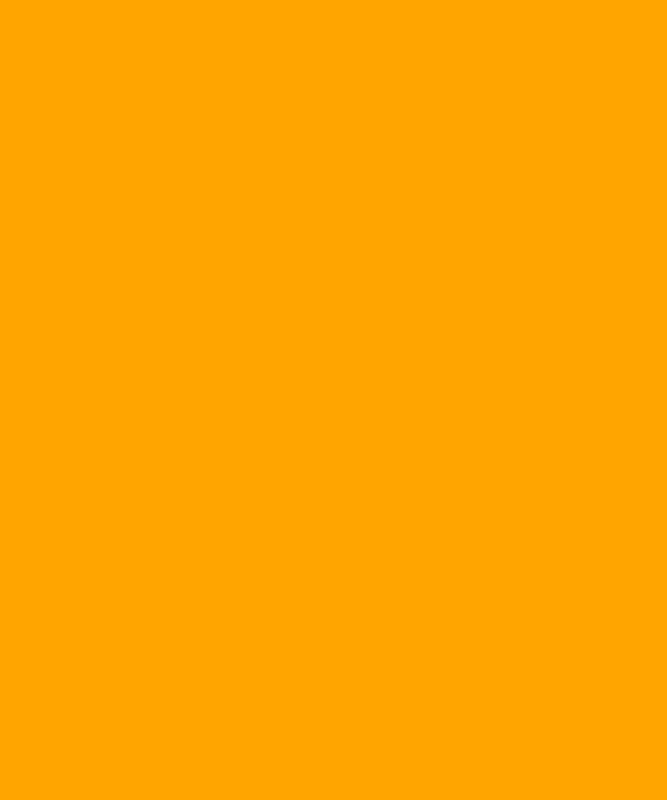
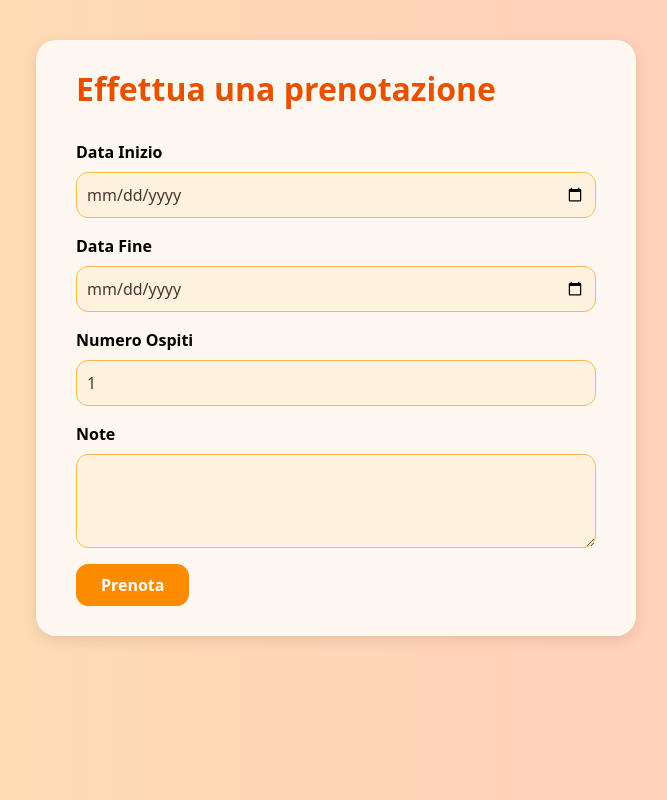
Before and after one commit to SalvatoreGianquinto/MindWander-FE, a React (Vite) app: page /prenota/1 in a window 1280 px wide. Before the commit this address had no page. Shown: the whole page, without its empty margins (304-971 px from the left). Built offline with nearby package versions, Linux system fonts and the light colour scheme.

Commit message:
pagina prenotazione e stile

```diff
--- a/src/App.jsx
+++ b/src/App.jsx
@@ -9,6 +9,7 @@ import CreaItinerarioPage from "./components/CreaItinerarioPage"
 import AutomaticItinerarioPage from "./components/AutomaticItinerarioPage"
 import StrutturaDettaglio from "./components/StruttureDettaglio"
 import NuovaRecensionePage from "./components/NuovaRecensionePage"
+import PrenotaPage from "./components/PrenotaStrutture"
 
 function App() {
   return (
@@ -18,6 +19,7 @@ function App() {
       <Route path="/login" element={<LoginPage />} />
       <Route path="/strutture" element={<StruttureList />} />
       <Route path="/strutture/:id" element={<StrutturaDettaglio />} />
+      <Route path="/prenota/:strutturaId" element={<PrenotaPage />} />
       <Route path="/recensioni/nuova/:id" element={<NuovaRecensionePage />} />
       <Route path="/itineraries" element={<AutomaticItinerarioPage />} />
       <Route path="/itineraries/create" element={<CreaItinerarioPage />} />
--- /dev/null
+++ b/src/components/PrenotaStrutture.jsx
@@ -0,0 +1,121 @@
+import React, { useState } from "react"
+import { useParams, useNavigate } from "react-router-dom"
+import axios from "axios"
+import "../styles/PrenotaPage.css"
+
+const PrenotaPage = () => {
+  const { strutturaId } = useParams()
+  const navigate = useNavigate()
+
+  const [form, setForm] = useState({
+    dataInizio: "",
+    dataFine: "",
+    numeroOspiti: 1,
+    note: "",
+  })
+
+  const [loading, setLoading] = useState(false)
+  const [error, setError] = useState(null)
+
+  const handleChange = (e) => {
+    const { name, value } = e.target
+    setForm((prev) => ({ ...prev, [name]: value }))
+  }
+
+  const handleSubmit = async (e) => {
+    e.preventDefault()
+    setLoading(true)
+    setError(null)
+
+    try {
+      await axios.post("/prenotazioni", {
+        strutturaId,
+        dataInizio: form.dataInizio,
+        dataFine: form.dataFine,
+        numeroOspiti: Number(form.numeroOspiti),
+        note: form.note,
+      })
+      navigate("/prenotazioni/miei")
+    } catch (err) {
+      setError(err.response?.data?.message || "Errore nella prenotazione")
+    } finally {
+      setLoading(false)
+    }
+  }
+
+  return (
+    <div className="prenotazione-wrapper">
+      <div className="prenotazione-card">
+        <h2 className="card-title">Effettua una prenotazione</h2>
+        {error && <div className="alert alert-danger">{error}</div>}
+        <form onSubmit={handleSubmit}>
+          <div className="mb-3">
+            <label htmlFor="dataInizio" className="form-label text-black">
+              Data Inizio
+            </label>
+            <input
+              type="date"
+              id="dataInizio"
+              name="dataInizio"
+              className="form-control"
+              value={form.dataInizio}
+              onChange={handleChange}
+              required
+            />
+          </div>
+
+          <div className="mb-3">
+            <label htmlFor="dataFine" className="form-label text-black">
+              Data Fine
+            </label>
+            <input
+              type="date"
+              id="dataFine"
+              name="dataFine"
+              className="form-control"
+              value={form.dataFine}
+              onChange={handleChange}
+              required
+            />
+          </div>
+
+          <div className="mb-3">
+            <label htmlFor="numeroOspiti" className="form-label text-black">
+              Numero Ospiti
+            </label>
+            <input
+              type="number"
+              id="numeroOspiti"
+              name="numeroOspiti"
+              className="form-control"
+              value={form.numeroOspiti}
+              min={1}
+              onChange={handleChange}
+              required
+            />
+          </div>
+
+          <div className="mb-3">
+            <label htmlFor="note" className="form-label text-black">
+              Note
+            </label>
+            <textarea
+              id="note"
+              name="note"
+              className="form-control"
+              value={form.note}
+              onChange={handleChange}
+              rows={3}
+            />
+          </div>
+
+          <button type="submit" className="btn btn-primary" disabled={loading}>
+            {loading ? "Prenotando..." : "Prenota"}
+          </button>
+        </form>
+      </div>
+    </div>
+  )
+}
+
+export default PrenotaPage
--- a/src/components/StruttureDettaglio.jsx
+++ b/src/components/StruttureDettaglio.jsx
@@ -1,4 +1,4 @@
-import { useParams, useNavigate } from "react-router-dom"
+import { useParams, useNavigate, Link } from "react-router-dom"
 import { useEffect, useState } from "react"
 import axios from "axios"
 import {
@@ -169,7 +169,9 @@ function StrutturaDettaglio() {
               </div>
             </div>
             <div className="d-flex justify-content-end">
-              <Button variant="primary">Prenota ora</Button>
+              <Link to={`/prenota/${struttura.id}`} className="btn btn-success">
+                Prenota ora
+              </Link>
             </div>
           </Card.Body>
         </Card>
--- /dev/null
+++ b/src/styles/PrenotaPage.css
@@ -0,0 +1,88 @@
+/* Wrapper e container simili */
+.prenotazione-wrapper {
+  width: 100vw;
+  min-height: 100vh;
+  padding: 40px 0;
+  background: linear-gradient(to right, #ffe0b2, #ffccbc);
+  display: flex;
+  justify-content: center;
+  align-items: flex-start;
+}
+
+.prenotazione-card {
+  max-width: 600px;
+  width: 90%;
+  background: #fff8f0;
+  padding: 30px 40px;
+  border-radius: 20px;
+  box-shadow: 0 4px 14px rgba(0, 0, 0, 0.1);
+}
+
+.card-title {
+  font-size: 2rem;
+  font-weight: 700;
+  color: #e65100;
+  margin-bottom: 2rem;
+}
+
+/* Stile uniforme per input, select e textarea */
+.form-control {
+  background-color: #fff3e0;
+  border: 1.5px solid #ffb74d;
+  border-radius: 12px;
+  padding: 10px;
+  color: #4e342e;
+  font-size: 1rem;
+  transition: border-color 0.3s ease;
+  box-shadow: none !important;
+}
+
+.form-control:focus {
+  border-color: #fb8c00;
+  outline: none;
+  box-shadow: 0 0 8px #fb8c00aa !important;
+}
+
+/* Label */
+.form-label {
+  font-weight: 600;
+  color: #4e342e;
+  margin-bottom: 0.5rem;
+}
+
+/* Pulsante */
+.btn-primary {
+  background-color: #fb8c00;
+  border-color: #fb8c00;
+  padding: 0.5rem 1.5rem;
+  border-radius: 12px;
+  font-weight: 600;
+  transition: background-color 0.3s ease;
+  color: white;
+}
+
+.btn-primary:hover:not(:disabled) {
+  background-color: #ef6c00;
+  border-color: #ef6c00;
+}
+
+.btn-primary:disabled {
+  opacity: 0.7;
+  cursor: not-allowed;
+}
+
+/* Alert errori */
+.alert-danger {
+  background-color: #f8d7da;
+  color: #842029;
+  border-radius: 12px;
+  padding: 1rem;
+  margin-bottom: 1.5rem;
+}
+
+@media (max-width: 768px) {
+  .prenotazione-card {
+    padding: 20px 25px;
+    width: 95%;
+  }
+}
--- a/src/styles/StruttureList.css
+++ b/src/styles/StruttureList.css
@@ -21,7 +21,7 @@
   transition: transform 0.2s ease;
   display: flex;
   flex-direction: row;
-  height: 250px;
+  height: 280px;
 }
 
 .card:hover {
@@ -44,7 +44,6 @@
 .custom-horizontal-card .card-body {
   padding: 6px;
   padding-left: 16px;
-  overflow-y: auto;
   width: calc(100% - 250px);
 }
 
```
